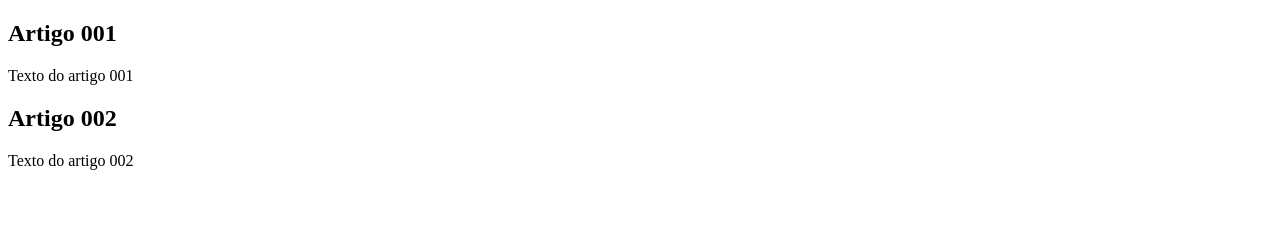
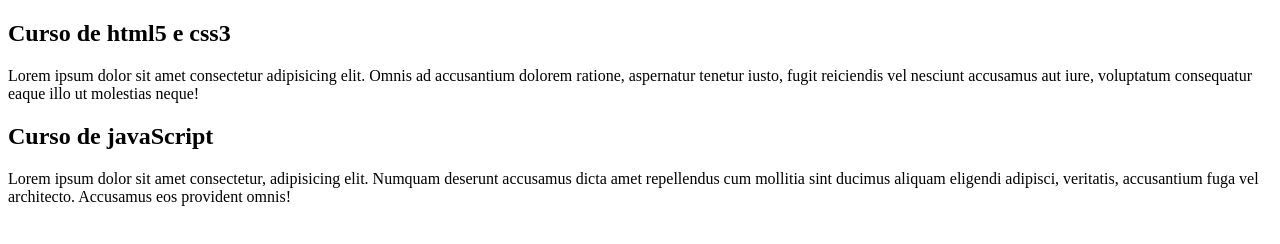
Before and after one commit to CarvalhoRegis/projeto_site, a plain HTML site: page index.html in a window 1280 px wide. Drawn offline with Linux system fonts and the light colour scheme.

Commit message:
Inicio conteudo

```diff
--- a/index.html
+++ b/index.html
@@ -4,24 +4,24 @@
     <meta charset="UTF-8">
     <meta http-equiv="X-UA-Compatible" content="IE=edge">
     <meta name="viewport" content="width=device-width, initial-scale=1.0">
-    <title>Git</title>
+    <title></title>
 </head>
 <body>
 
     <main>
         <header>
             <title>
-                <h1>Titulo do site</h1>
+                <h1>Cursos Gratis</h1>
             </title>
 
             <article>
-                <h2>Artigo 001</h2>
-                <p>Texto do artigo 001</p>
+                <h2>Curso de html5 e css3</h2>
+                <p>Lorem ipsum dolor sit amet consectetur adipisicing elit. Omnis ad accusantium dolorem ratione, aspernatur tenetur iusto, fugit reiciendis vel nesciunt accusamus aut iure, voluptatum consequatur eaque illo ut molestias neque!</p>
             </article>
 
             <article>
-                <h2>Artigo 002</h2>
-                <p> Texto do artigo 002</p>
+                <h2>Curso de javaScript</h2>
+                <p> Lorem ipsum dolor sit amet consectetur, adipisicing elit. Numquam deserunt accusamus dicta amet repellendus cum mollitia sint ducimus aliquam eligendi adipisci, veritatis, accusantium fuga vel architecto. Accusamus eos provident omnis!</p>
             </article>
         </header>
     </main>
```
